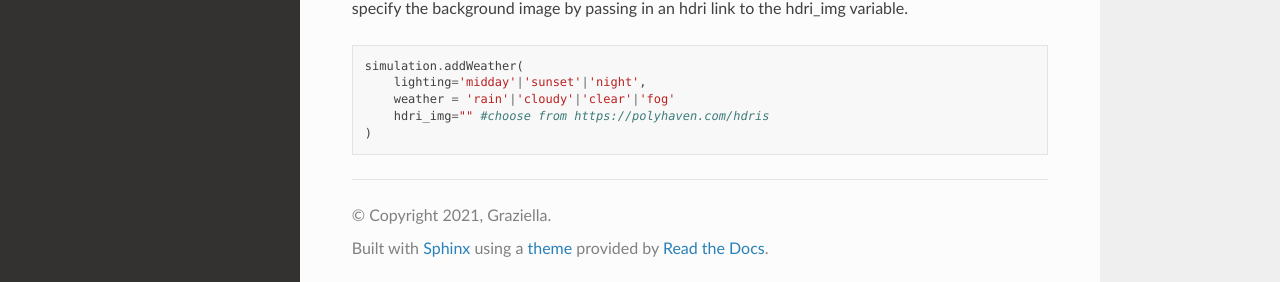
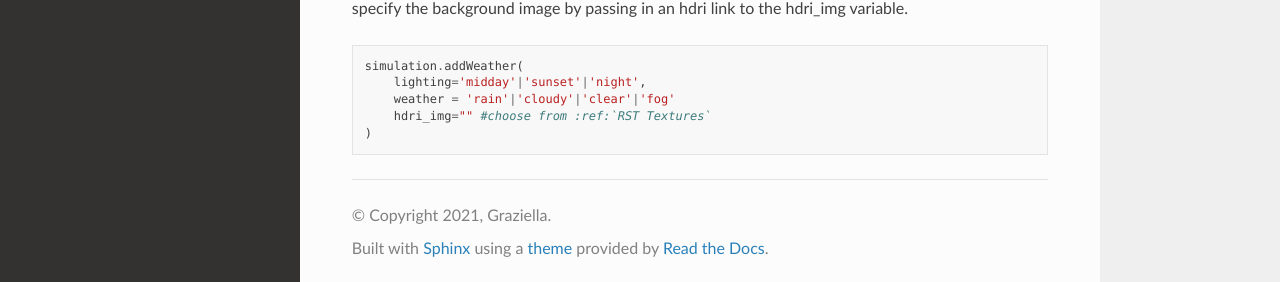
Before and after one commit to riya-kumari/worldgen-docs, a Sphinx documentation site: the page built from docs/source/simulator.rst, in a window 1280 px wide and 900 px high, scrolled down 913 px. Shown: the part 615-897 px from the top of the window. Built offline with Sphinx 7.4.7 and the Read the Docs theme 2.0.0, drawn with Linux system fonts in a browser that asks for light colours; pages that are not in the unit, such as notebooks, are missing from menus.

Commit message:
Update simulator.rst

```diff
--- a/docs/source/simulator.rst
+++ b/docs/source/simulator.rst
@@ -47,6 +47,7 @@ Args:
 Returns:
     None
 
+.. _RST Textures:
 Adding textures/materials
 ------------------------------------
 
@@ -66,5 +67,5 @@ WorldGen supports 3 different lighting conditions and 4 different weather condit
     simulation.addWeather(
         lighting='midday'|'sunset'|'night',
         weather = 'rain'|'cloudy'|'clear'|'fog'
-        hdri_img="" #choose from https://polyhaven.com/hdris
+        hdri_img="" #choose from :ref:`RST Textures`
     )
```
